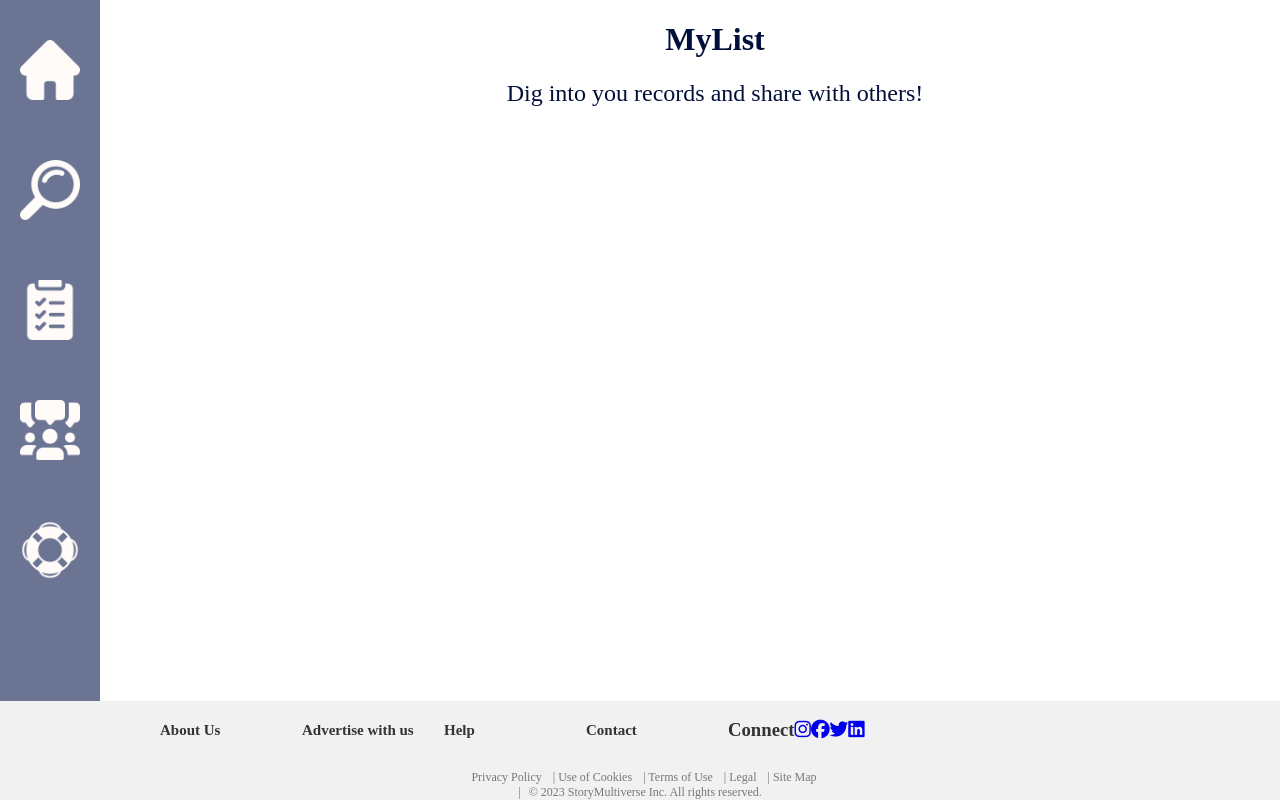
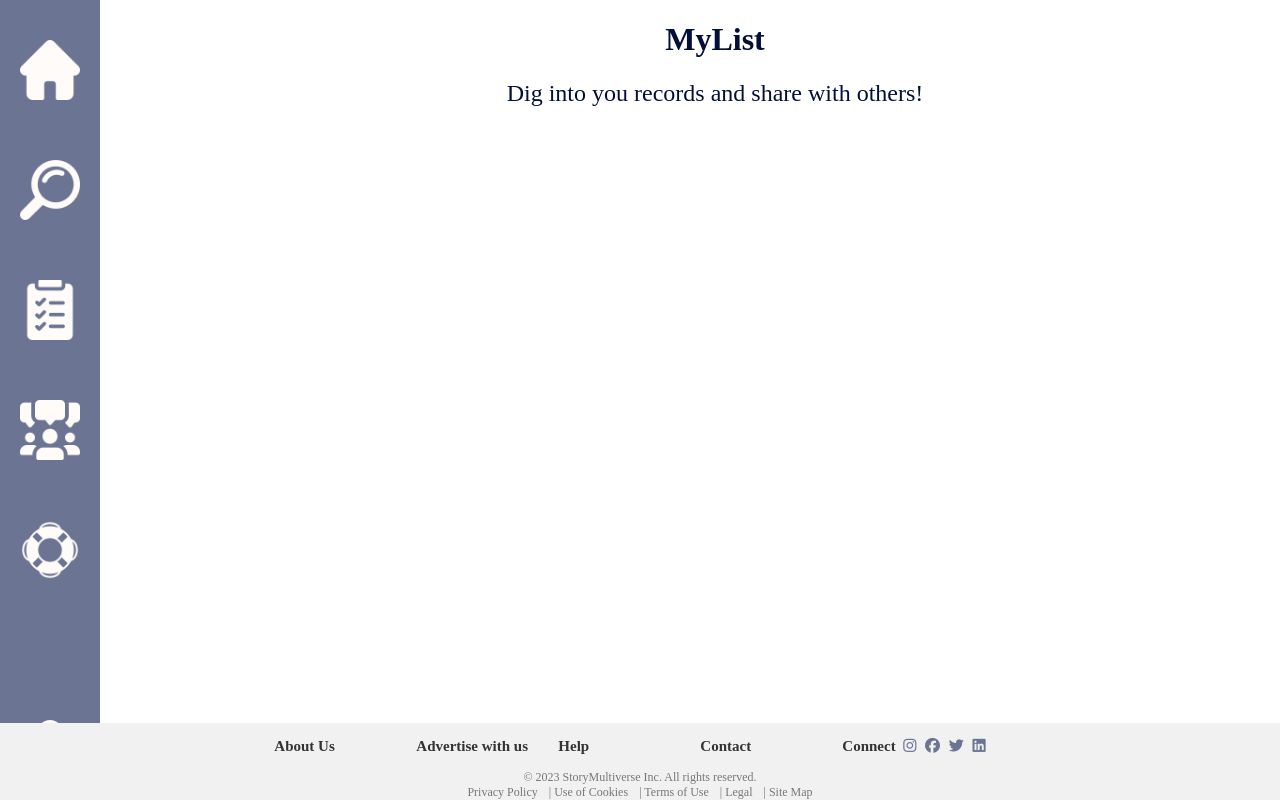
Before and after one commit to Aiia22/Storymultiverse, a React app in the folder frontend/: page /my-list in a window 1280 px wide. Built offline with nearby package versions, Linux system fonts and the light colour scheme.

Commit message:
Footer CSS Style file updated

```diff
--- a/frontend/src/components/FooterComponent.js
+++ b/frontend/src/components/FooterComponent.js
@@ -6,33 +6,34 @@ function FooterComponent() {
     <footer className="footer">
       <div className="footer-container">
         <div className="footer-section">
-          <h3><a href="/about">About Us</a> </h3>
+          <h3><a href="/about">About Us</a></h3>
         </div>
         <div className="footer-section">
-          <h3><a href="/advertise">Advertise with us</a> </h3>
+          <h3><a href="/advertise">Advertise with us</a></h3>
         </div>
         <div className="footer-section">
-          <h3><a href="/help">Help</a> </h3>
+          <h3><a href="/help">Help</a></h3>
         </div>
         <div className="footer-section">
           <h3><a href="/contact">Contact</a></h3>
         </div>
-        <div className="footer-Section">
-        <h3>Connect
-        <a href="https://www.instagram.com"><i className="fab fa-instagram"></i></a>
-        <a href="https://www.facebook.com"><i className="fab fa-facebook"></i></a>
-        <a href="https://www.twitter.com"><i className="fab fa-twitter"></i></a>
+        <div className="footer-icons">
+        <h3>Connect&nbsp;&nbsp;
+        <a href="https://www.instagram.com"><i className="fab fa-instagram"></i></a>&nbsp;
+        <a href="https://www.facebook.com"><i className="fab fa-facebook"></i></a>&nbsp;
+        <a href="https://www.twitter.com"><i className="fab fa-twitter"></i></a>&nbsp;
         <a href="https://www.linkedin.com"><i className="fab fa-linkedin"></i></a>
         </h3>
         </div>
       </div>
       <div className="footer-bottom">
+  <p>&copy; {new Date().getFullYear()} StoryMultiverse Inc. All rights reserved.</p>
   <p>
     <a href="/">Privacy Policy</a> | <a href="/">Use of Cookies</a> | <a href="/">Terms of Use</a> |{" "}
     <a href="/">Legal</a> | <a href="/">Site Map</a>
   </p>
-        <p>&copy; {new Date().getFullYear()} StoryMultiverse Inc. All rights reserved.</p>
 </div>
+
     </footer>
   );
 }
--- a/frontend/src/styles/CSS/footer.css
+++ b/frontend/src/styles/CSS/footer.css
@@ -11,7 +11,7 @@
 
 .footer-container {
   display: flex;
-  justify-content:unset;
+  justify-content:center;
   align-items: center; /* Align items vertically in the center */
   max-width: 960px;
   margin: 0 auto;
@@ -35,7 +35,7 @@
 }
 
 .footer-section h3 a {
-  color: #333; /* Make the section titles white and remove underline */
+  color: #333; /* Make the section titles black and remove underline */
   text-decoration: none;
 }
 
@@ -49,18 +49,18 @@
 }
 
 .footer-icons h3 {
-  font-size: 15px; /* Reduce the font size for "Connect" */
-  margin-right: 15px; /* Add spacing between "Connect" and the icons */
+  font-size: 15px; /*Reduce the font size for "Connect" */
+  margin-right: 15px; /* Add spacing between "Connect" and the icons*/
 }
 
 .footer-icons a {
-  color: #333; /* Set the color of the icons to #f1f1f1 */
-  font-size: 10px; /* Reduce the font size for the icons */
+  color: #6b7493; /* Set the color of the icons to #6b7493 */
+  font-size: 15px; /* Reduce the font size for the icons */
   margin-right: 5px; /* Add spacing between the icons */
 }
 
 .footer-bottom {
-  margin-top: 10px; /* Increase the margin-top value to create a bigger space */
+  margin-top: 0px; /* Increase the margin-top value to create a bigger space */
   text-align: center;
 }
 
@@ -78,13 +78,3 @@
 .footer-bottom p a:not(:last-child) {
   margin-right: 8px; /* Add spacing between the links */
 }
-
-.footer-bottom p:before {
-  content: "|"; /* Add | before each link in the footer-bottom section */
-  margin-right: 8px;
-  color: #777;
-}
-
-.footer-bottom p:first-child:before {
-  content: ""; /* Remove | before the first link in the footer-bottom section */
-}
```
Lines whose indentation alone changed are shown as unchanged.
